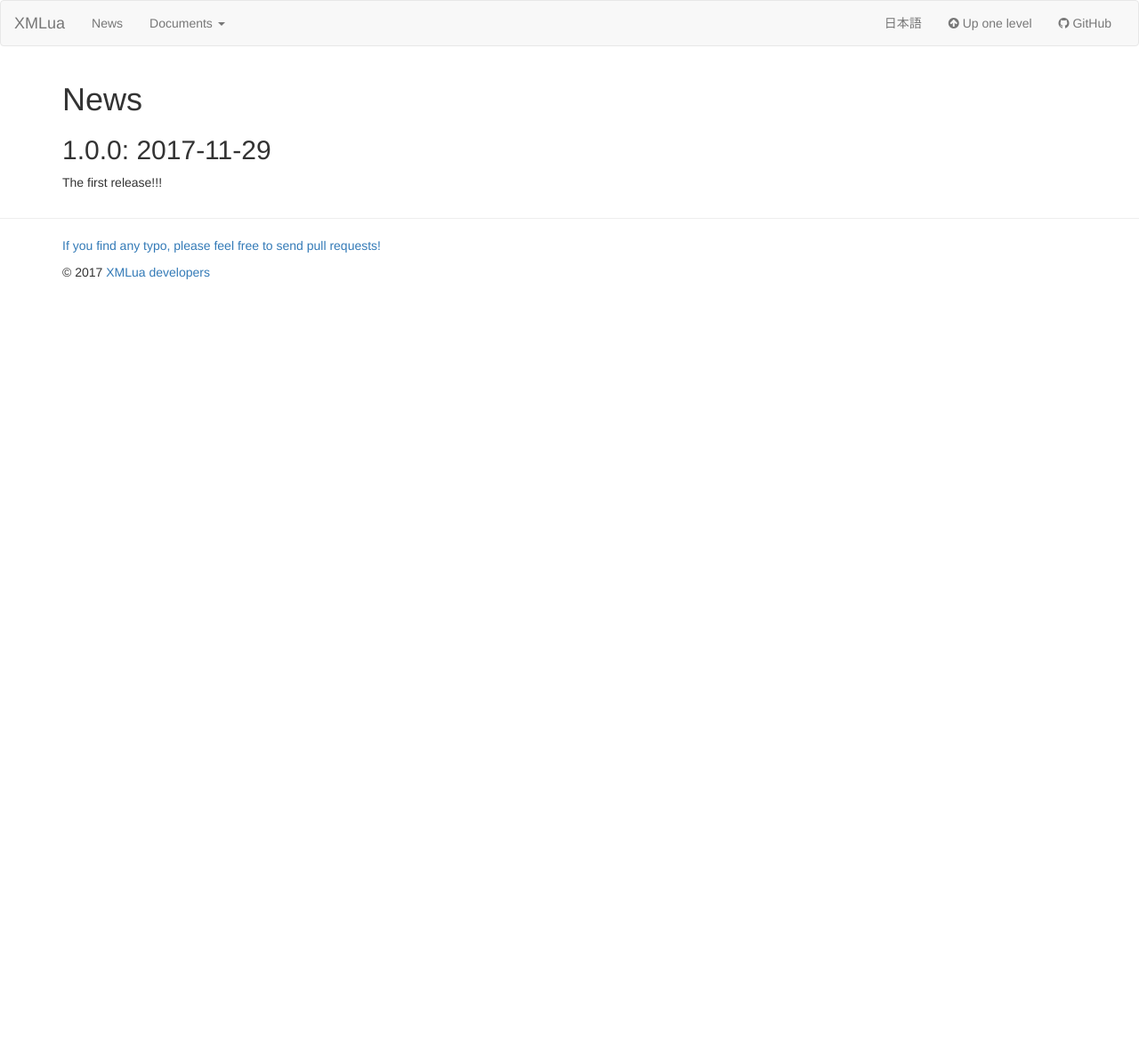
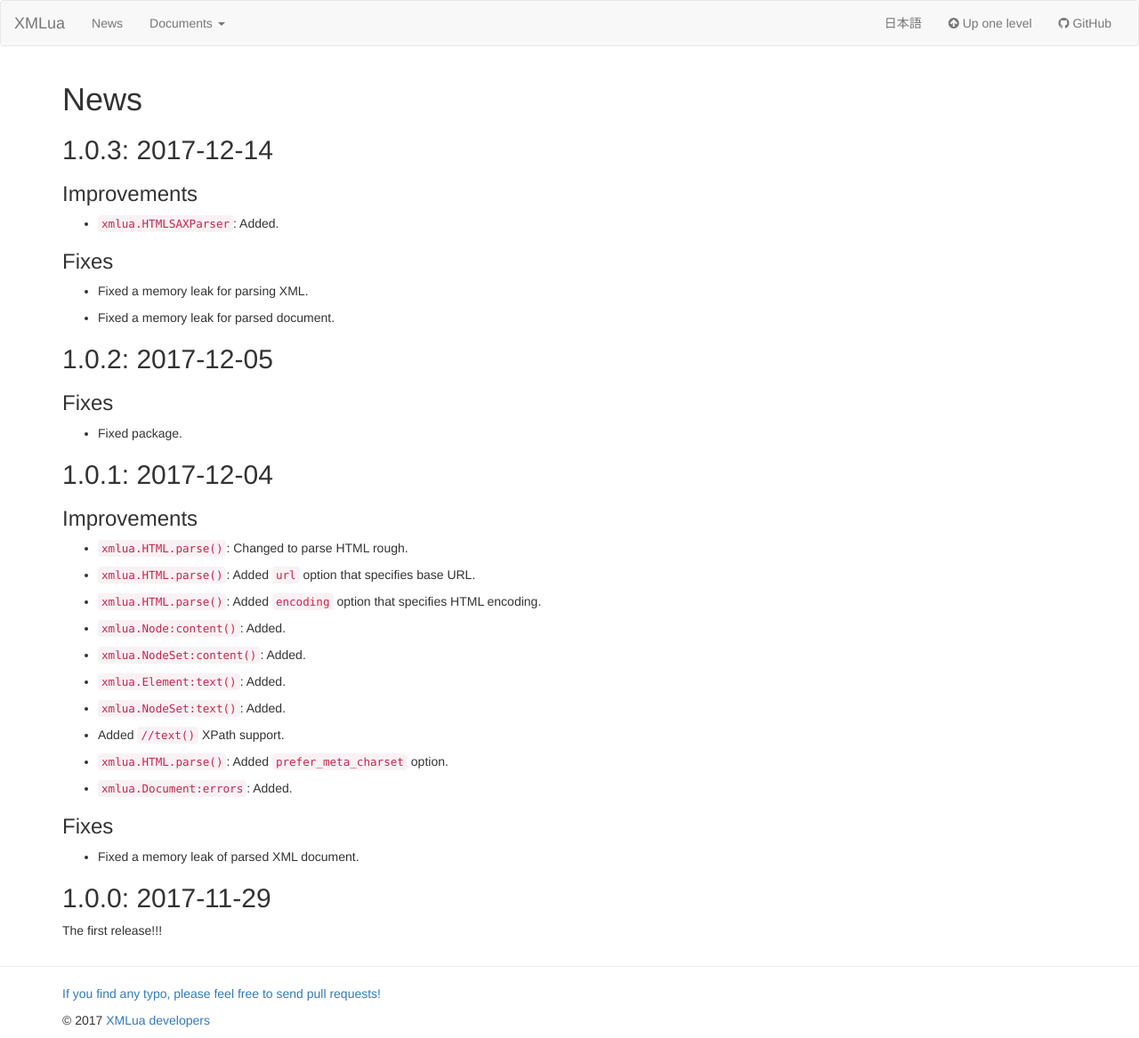
Before and after one commit to clear-code/xmlua, a Jekyll site: the page built from docs/news/index.md, in a window 1280 px wide. Shown: the whole page at 89% size. Built offline with Jekyll 4.4.1, drawn with Linux system fonts in a browser that asks for light colours; before the commit the page ends 900 px from its top, so only the background shows below that.

Commit message:
Add 1.0.3 entry

```diff
--- a/docs/_config.yml
+++ b/docs/_config.yml
@@ -2,7 +2,7 @@ title: XMLua
 markdown: kramdown
 highlighter: rouge
 version: 1.0.3
-release_date: 2017-12-06
+release_date: 2017-12-14
 copyright_year: 2017
 exclude:
   - "Rakefile"
--- a/docs/news/index.md
+++ b/docs/news/index.md
@@ -4,6 +4,52 @@ title: News
 
 # News
 
+## 1.0.3: 2017-12-14 {#version-1-0-3}
+
+### Improvements
+
+  * `xmlua.HTMLSAXParser`: Added.
+
+### Fixes
+
+  * Fixed a memory leak for parsing XML.
+
+  * Fixed a memory leak for parsed document.
+
+## 1.0.2: 2017-12-05 {#version-1-0-2}
+
+### Fixes
+
+  * Fixed package.
+
+## 1.0.1: 2017-12-04 {#version-1-0-2}
+
+### Improvements
+
+  * `xmlua.HTML.parse()`: Changed to parse HTML rough.
+
+  * `xmlua.HTML.parse()`: Added `url` option that specifies base URL.
+
+  * `xmlua.HTML.parse()`: Added `encoding` option that specifies HTML encoding.
+
+  * `xmlua.Node:content()`: Added.
+
+  * `xmlua.NodeSet:content()`: Added.
+
+  * `xmlua.Element:text()`: Added.
+
+  * `xmlua.NodeSet:text()`: Added.
+
+  * Added `//text()` XPath support.
+
+  * `xmlua.HTML.parse()`: Added `prefer_meta_charset` option.
+
+  * `xmlua.Document:errors`: Added.
+
+### Fixes
+
+  * Fixed a memory leak of parsed XML document.
+
 ## 1.0.0: 2017-11-29 {#version-1-0-0}
 
 The first release!!!
```
